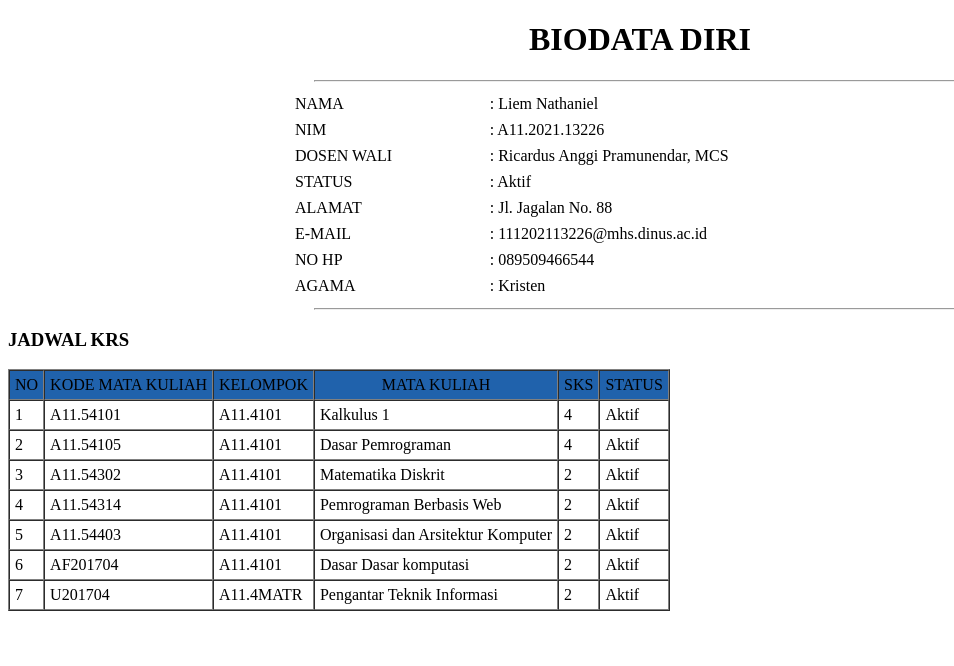
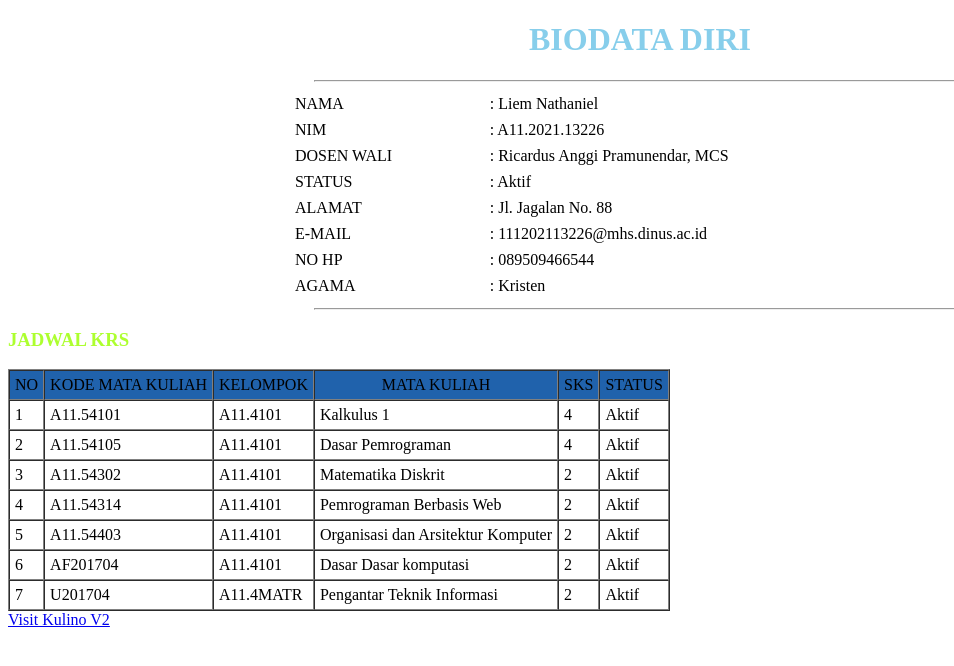
Before and after one commit to nathanieldinus/Pem-web2021, a plain HTML site: page minggu2/biodata.html in a window 1280 px wide. Shown: the full height of the page, 0-954 px from the left. Drawn offline with Linux system fonts and the light colour scheme.

Commit message:
Update biodata.html

```diff
--- a/minggu2/biodata.html
+++ b/minggu2/biodata.html
@@ -4,7 +4,7 @@
 	<title>Biodata Diri HTML</title>
 </head>
 <body>
-	<h1 align="center">BIODATA DIRI</h1>
+	<h1 align="center" style="color:skyblue;">BIODATA DIRI</h1>
 	<hr width="650" style="10">
 	<table align="center" cellpadding="3" align="center" width="700">
 		<tr>
@@ -49,7 +49,7 @@
 		</tr>
 	</table>
 	<hr width="650" style="10">
-	<h3 align="justifi">JADWAL KRS</h3>
+	<h3 align="justifi" style="color:greenyellow;" >JADWAL KRS</h3>
 	<table border="1" cellspacing="0" cellpadding="5">
 		<tr align="center" bgcolor="#2062AC">
 			<td>NO</td>
@@ -117,5 +117,6 @@
 		</tr>
 
 	</table>
+	<a href="https://kulino.dinus.ac.id/">Visit Kulino V2</a>
 </body>
 </html>
```
